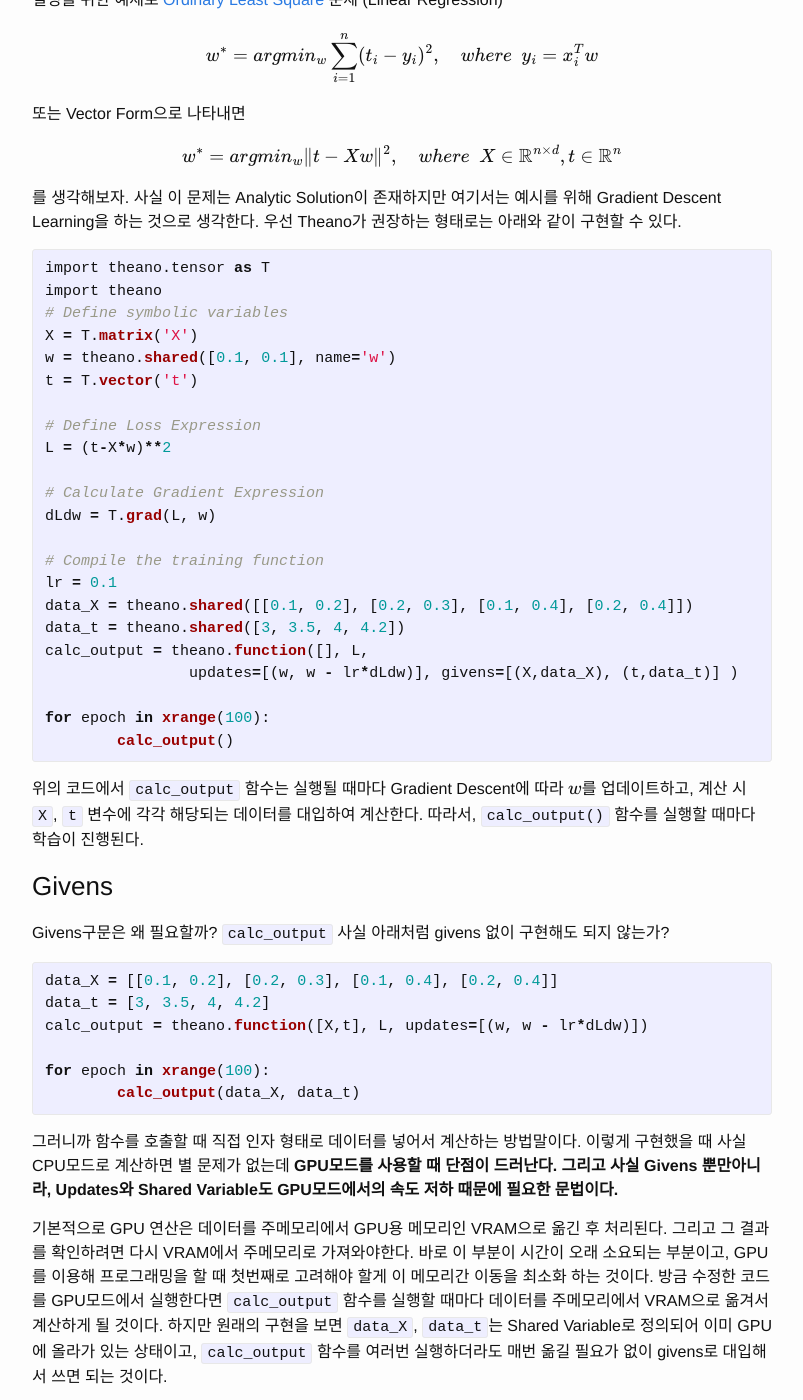
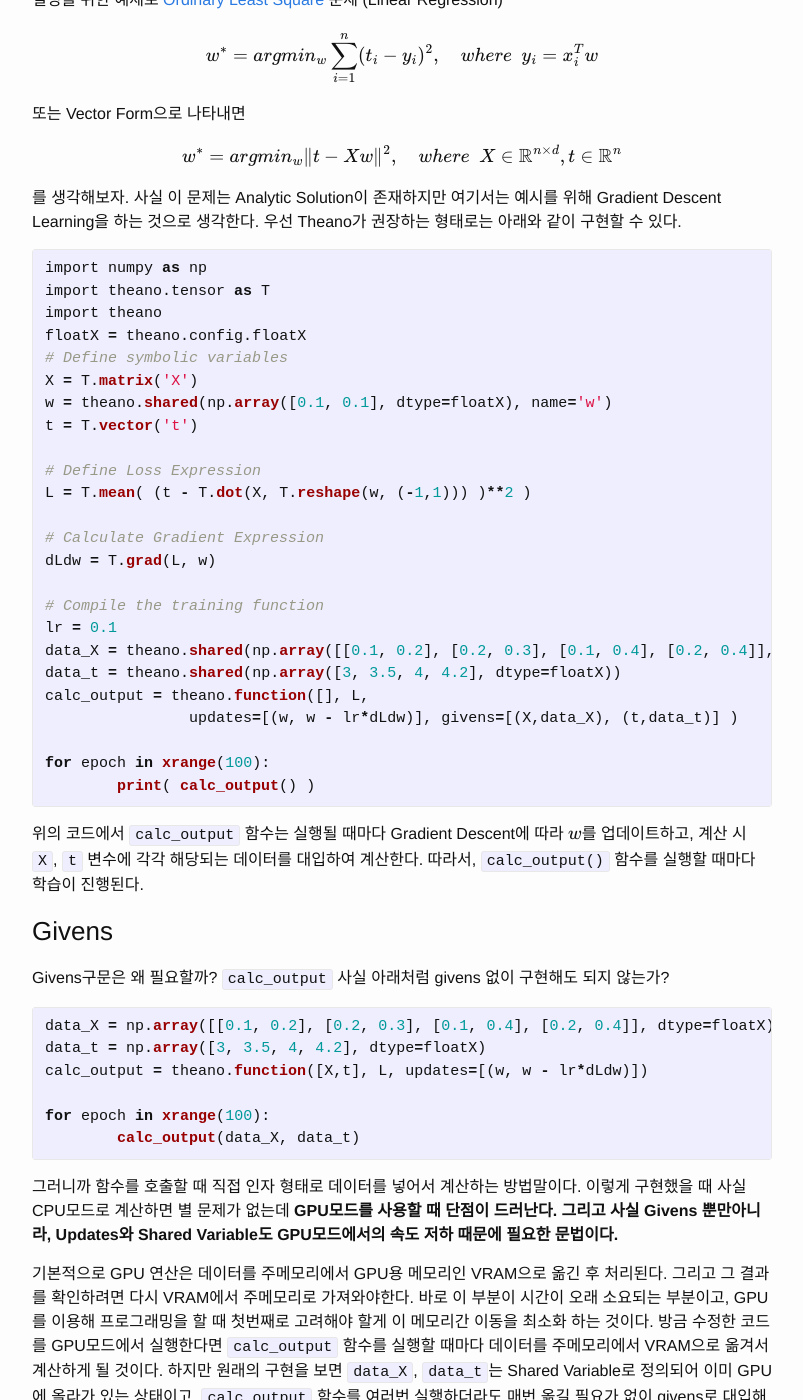
Before and after one commit to nzer0/nzer0.github.com, a Jekyll site: the page built from _posts/2015-05-12-Theano-Shared.md, in a window 1280 px wide and 1400 px high, scrolled down 371 px. Shown: the whole window, without its empty margins (238-1041 px from the left). Built offline with Jekyll 4.4.1, drawn with Linux system fonts in a browser that asks for light colours; formulas are drawn with MathJax 3; comment, search, counter and statistics services are not loaded.

Commit message:
code error fixed

```diff
--- a/_posts/2015-05-12-Theano-Shared.md
+++ b/_posts/2015-05-12-Theano-Shared.md
@@ -24,28 +24,30 @@
 를 생각해보자. 사실 이 문제는 Analytic Solution이 존재하지만 여기서는 예시를 위해 Gradient Descent Learning을 하는 것으로 생각한다. 우선 Theano가 권장하는 형태로는 아래와 같이 구현할 수 있다.
 
 {% highlight python %}
+import numpy as np
 import theano.tensor as T
 import theano
+floatX = theano.config.floatX
 # Define symbolic variables
 X = T.matrix('X')
-w = theano.shared([0.1, 0.1], name='w')
+w = theano.shared(np.array([0.1, 0.1], dtype=floatX), name='w')
 t = T.vector('t')
 
 # Define Loss Expression
-L = (t-X*w)**2
+L = T.mean( (t - T.dot(X, T.reshape(w, (-1,1))) )**2 )
 
 # Calculate Gradient Expression
 dLdw = T.grad(L, w)
 
 # Compile the training function
 lr = 0.1
-data_X = theano.shared([[0.1, 0.2], [0.2, 0.3], [0.1, 0.4], [0.2, 0.4]])
-data_t = theano.shared([3, 3.5, 4, 4.2])
+data_X = theano.shared(np.array([[0.1, 0.2], [0.2, 0.3], [0.1, 0.4], [0.2, 0.4]], dtype=floatX))
+data_t = theano.shared(np.array([3, 3.5, 4, 4.2], dtype=floatX))
 calc_output = theano.function([], L,
 		updates=[(w, w - lr*dLdw)], givens=[(X,data_X), (t,data_t)] )
 
 for epoch in xrange(100):
-	calc_output()
+	print( calc_output() )
 {% endhighlight %}
 
 위의 코드에서 `calc_output` 함수는 실행될 때마다 Gradient Descent에 따라 $$w$$를 업데이트하고, 계산 시 `X`, `t` 변수에 각각 해당되는 데이터를 대입하여 계산한다. 따라서, `calc_output()` 함수를 실행할 때마다 학습이 진행된다.
@@ -57,8 +59,8 @@
 Givens구문은 왜 필요할까? `calc_output` 사실 아래처럼 givens 없이 구현해도 되지 않는가?
 
 {% highlight python %}
-data_X = [[0.1, 0.2], [0.2, 0.3], [0.1, 0.4], [0.2, 0.4]]
-data_t = [3, 3.5, 4, 4.2]
+data_X = np.array([[0.1, 0.2], [0.2, 0.3], [0.1, 0.4], [0.2, 0.4]], dtype=floatX)
+data_t = np.array([3, 3.5, 4, 4.2], dtype=floatX)
 calc_output = theano.function([X,t], L, updates=[(w, w - lr*dLdw)])
 
 for epoch in xrange(100):
```
